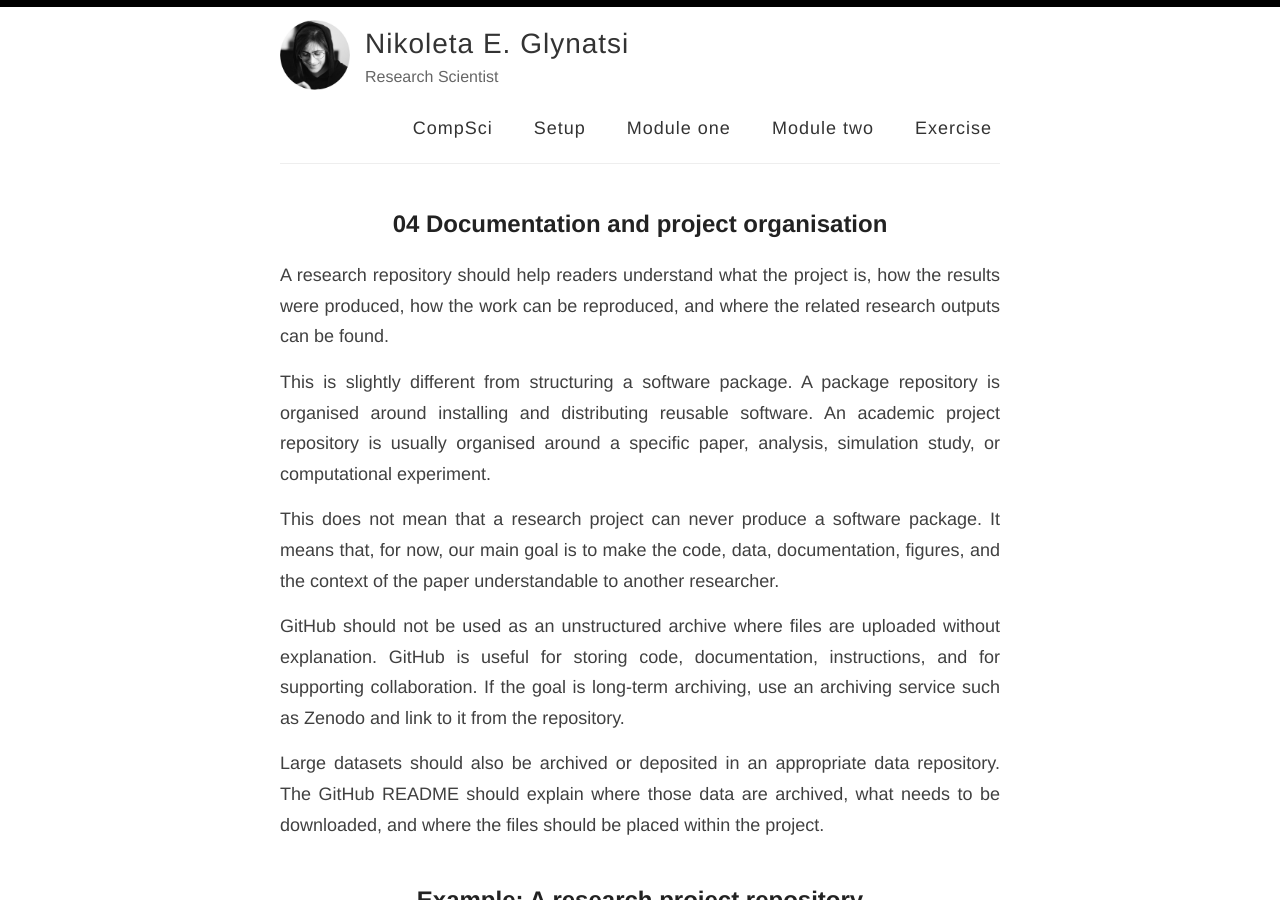
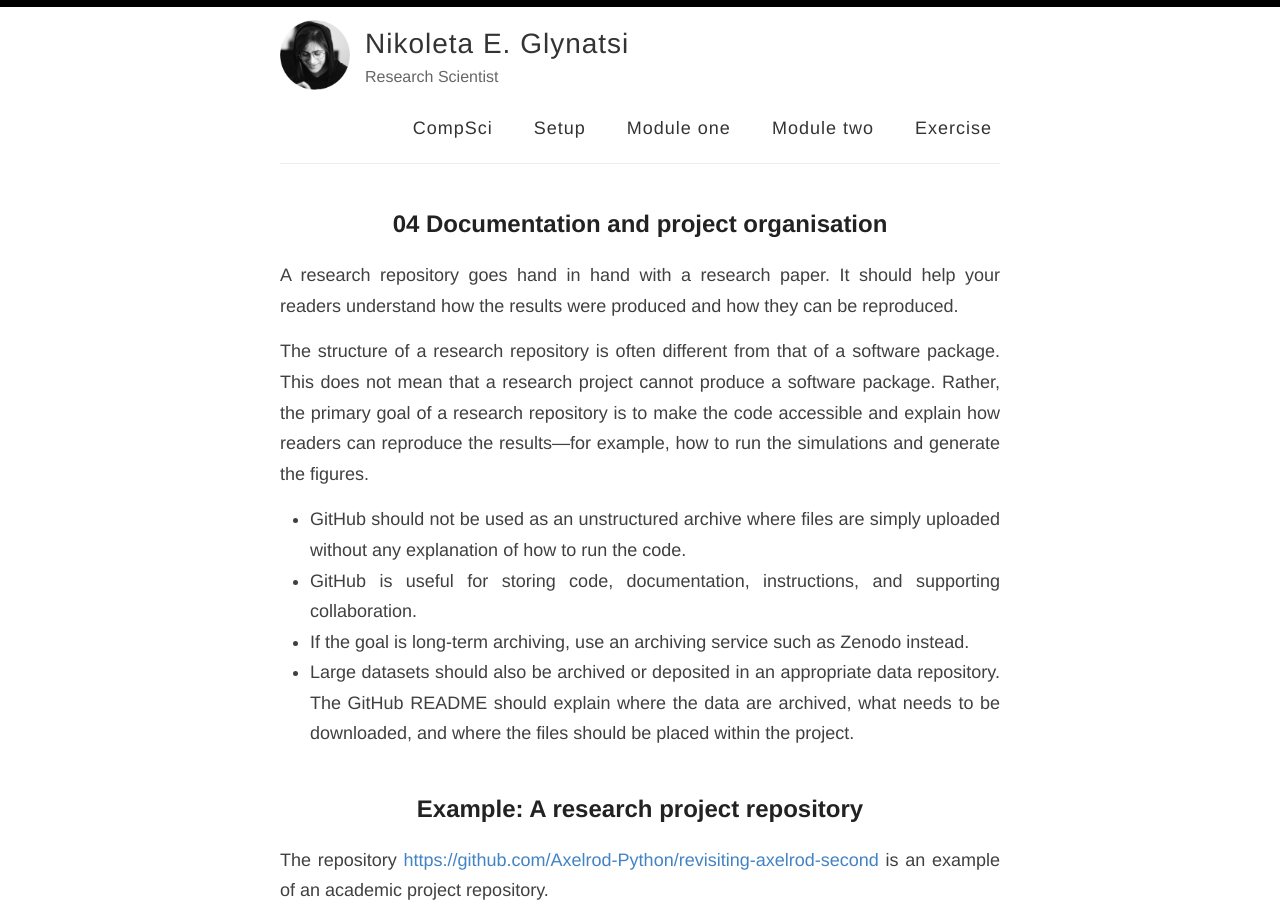
Before and after one commit to Nikoleta-v3/computational-methods-scientific-workflows, a Jekyll site: the page built from tabs/github_project_structure.md, in a window 1280 px wide and 900 px high. Built offline with Jekyll 4.4.1, drawn with Linux system fonts in a browser that asks for light colours; some of the changed text lies outside the part shown.

Commit message:
module 1 corrections

````diff
--- a/tabs/github_project_structure.md
+++ b/tabs/github_project_structure.md
@@ -5,29 +5,26 @@ title: Academic Project Structure
 
 ## 04 Documentation and project organisation
 
-A research repository should help readers understand what the project is, how
-the results were produced, how the work can be reproduced, and where the related
-research outputs can be found.
+A research repository goes hand in hand with a research paper. It should help
+your readers understand how the results were produced and how they can be
+reproduced.
 
-This is slightly different from structuring a software package. A package
-repository is organised around installing and distributing reusable software. An
-academic project repository is usually organised around a specific paper,
-analysis, simulation study, or computational experiment.
+The structure of a research repository is often different from that of a
+software package. This does not mean that a research project cannot produce a
+software package. Rather, the primary goal of a research repository is to make
+the code accessible and explain how readers can reproduce the results—for
+example, how to run the simulations and generate the figures.
 
-This does not mean that a research project can never produce a software
-package. It means that, for now, our main goal is to make the code, data,
-documentation, figures, and the context of the paper understandable to another
-researcher.
-
-GitHub should not be used as an unstructured archive where files are uploaded
-without explanation. GitHub is useful for storing code, documentation,
-instructions, and for supporting collaboration. If the goal is long-term
-archiving, use an archiving service such as Zenodo and link to it from the
-repository.
-
-Large datasets should also be archived or deposited in an appropriate data
-repository. The GitHub README should explain where those data are archived, what
-needs to be downloaded, and where the files should be placed within the project.
+* GitHub should not be used as an unstructured archive where files are simply
+    uploaded without any explanation of how to run the code.
+* GitHub is useful for storing code, documentation, instructions, and
+    supporting collaboration.
+* If the goal is long-term archiving, use an archiving service such as Zenodo
+    instead.
+* Large datasets should also be archived or deposited in an appropriate data
+    repository. The GitHub README should explain where the data are archived,
+    what needs to be downloaded, and where the files should be placed within the
+    project.
 
 ## Example: A research project repository
 
@@ -77,18 +74,6 @@ structure should make the workflow visible.
 The `README.md` is the front door of the project. It should explain enough for a
 new reader to understand what the repository contains and how to begin.
 
-A useful README for an academic project should include:
-
-- the project title
-- a short project description
-- the associated paper or preprint, if available
-- collaborators and contact information
-- instructions for installing dependencies
-- instructions for running the code
-- where input data come from
-- where generated results and figures are written
-- how to cite the project or related paper
-
 For the running example, the README might start like this:
 
 ```markdown
@@ -96,10 +81,6 @@ For the running example, the README might start like this:
 
 This repository contains code for the running example used in the
 Computational Methods for Scientific Workflows workshop.
-
-The project demonstrates a small computational workflow: running a script,
-tracking changes with git, publishing the repository on GitHub, and connecting
-code outputs to figures and documentation.
 ```
 
 ## How to run the code
````
Also changed, not shown: tabs/git.md (+20 -20 lines), tabs/github.md (+11 -12 lines), tabs/terminal.md (+4 -5 lines).
